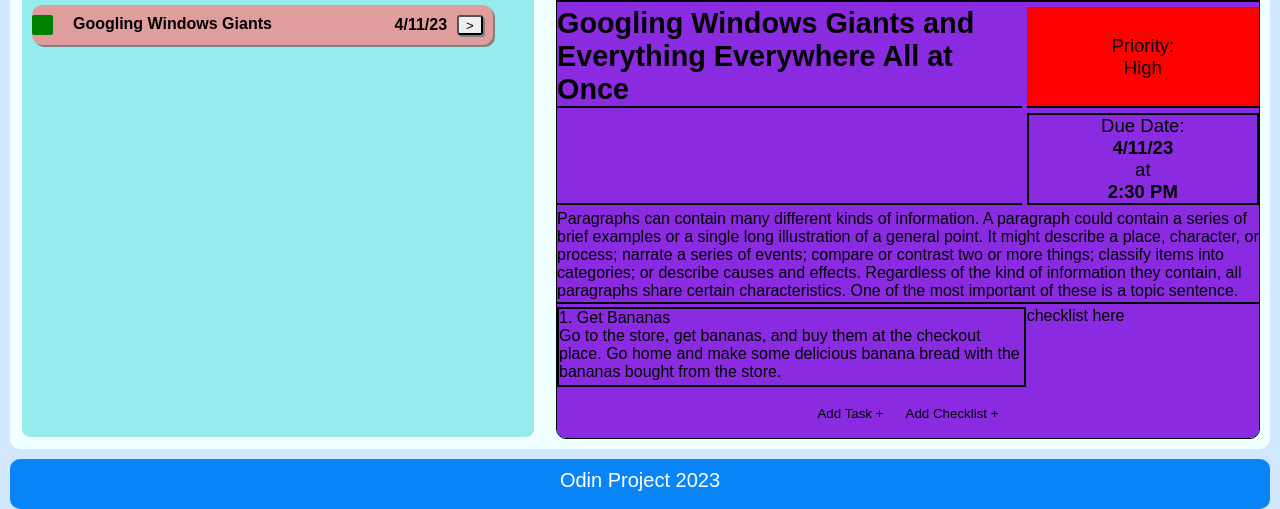
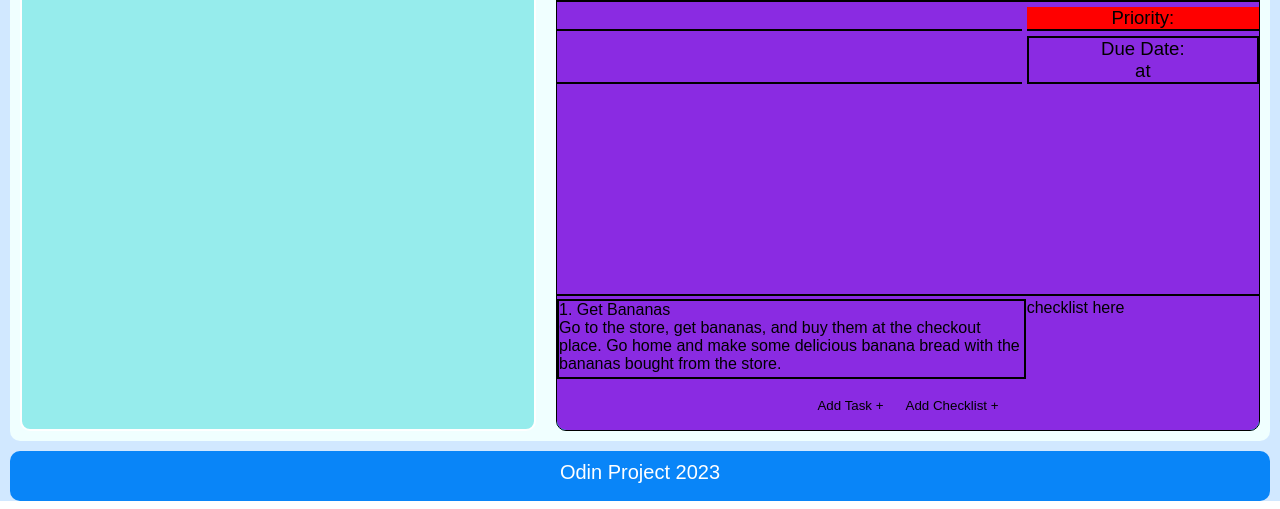
Before and after one commit to Brian-Abidin/todo-list, a website built with webpack: page dist/index.html in a window 1280 px wide. Shown: the part 299-808 px from the top of the page. Built offline with nearby package versions, Linux system fonts and the light colour scheme; a web font is replaced by a local one.

Commit message:
removed example project

```diff
--- a/dist/index.html
+++ b/dist/index.html
@@ -66,12 +66,6 @@
               <div class="bottom_title" id="bottom-title">Projects</div>
               <button class="create-form" id="create-form">Add Project +</button>
             </div>
-            <div class="project" id="project">
-              <div class="project-priority" id="project-priority"></div>
-              <div class="project-title" id="project-title">Googling Windows Giants</div>
-              <div class="project-duedate" id="project-duedate">4/11/23</div>
-              <button class="project-button" id="project-show">></button>
-            </div>
           </div>
           <div class="cright" id="content-right">
             <div class="right-container" id="right-container">
@@ -80,11 +74,11 @@
                 <button class="right-edit" id="right-edit">edit</button>
               </div>
               <div class="right-task" id="right-task">
-                <div class="display-task-name" id="display-task-name">Googling Windows Giants and Everything Everywhere All at Once</div>
+                <div class="display-task-name" id="display-task-name"></div>
               </div>
               <div class="right-priority" id="right-priority">
                 <div class="priority-text" id="priority-text">Priority:</div>
-                <div class="priority-level" id="priority-level">High</div>
+                <div class="priority-level" id="priority-level"></div>
               </div>
               <div class="right-tags" id="right-tags">
                 <div class="display-tags" id="display-tags">
@@ -92,18 +86,12 @@
               </div>
               <div class="right-date" id="right-date">
                 <div class="date-text" id="date-text">Due Date:</div>
-                <div class="due-date-text" id="due-date-text">4/11/23</div>
+                <div class="due-date-text" id="due-date-text"></div>
                 <div class="time-text" id="time-text">at</div>
-                <div class="due-time-text" id="due-time-text">2:30 PM</div>
+                <div class="due-time-text" id="due-time-text"></div>
               </div>
               <div class="right-description" id="right-description">
-                <div class="description-text" id="description-text">Paragraphs can contain many different kinds of information. A paragraph could
-                contain a series of brief examples or a single long illustration of a general
-                point. It might describe a place, character, or process; narrate a series of
-                events; compare or contrast two or more things; classify items into categories;
-                or describe causes and effects. Regardless of the kind of information they
-                contain, all paragraphs share certain characteristics. One of the most important
-                of these is a topic sentence.
+                <div class="description-text" id="description-text">
                 </div>
               </div>
               <div class="new-notes">
```
